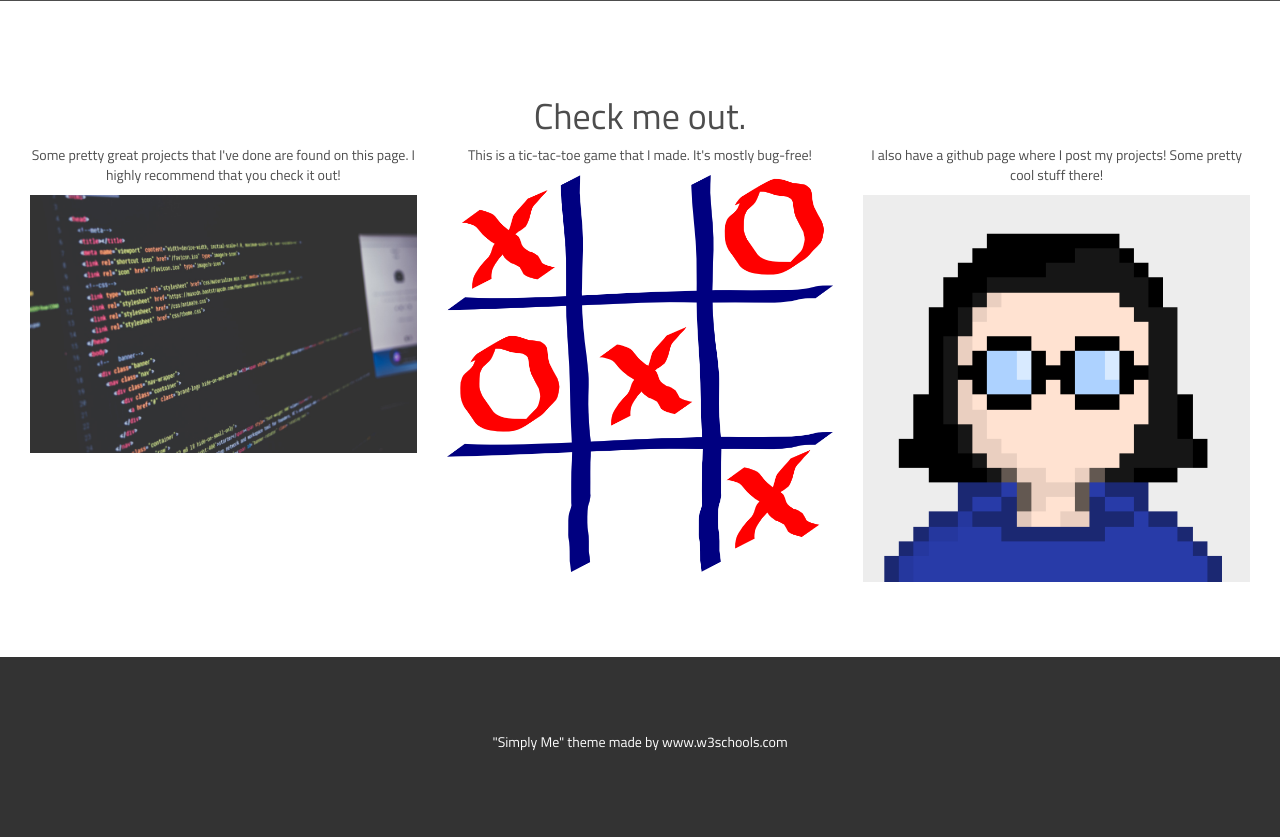
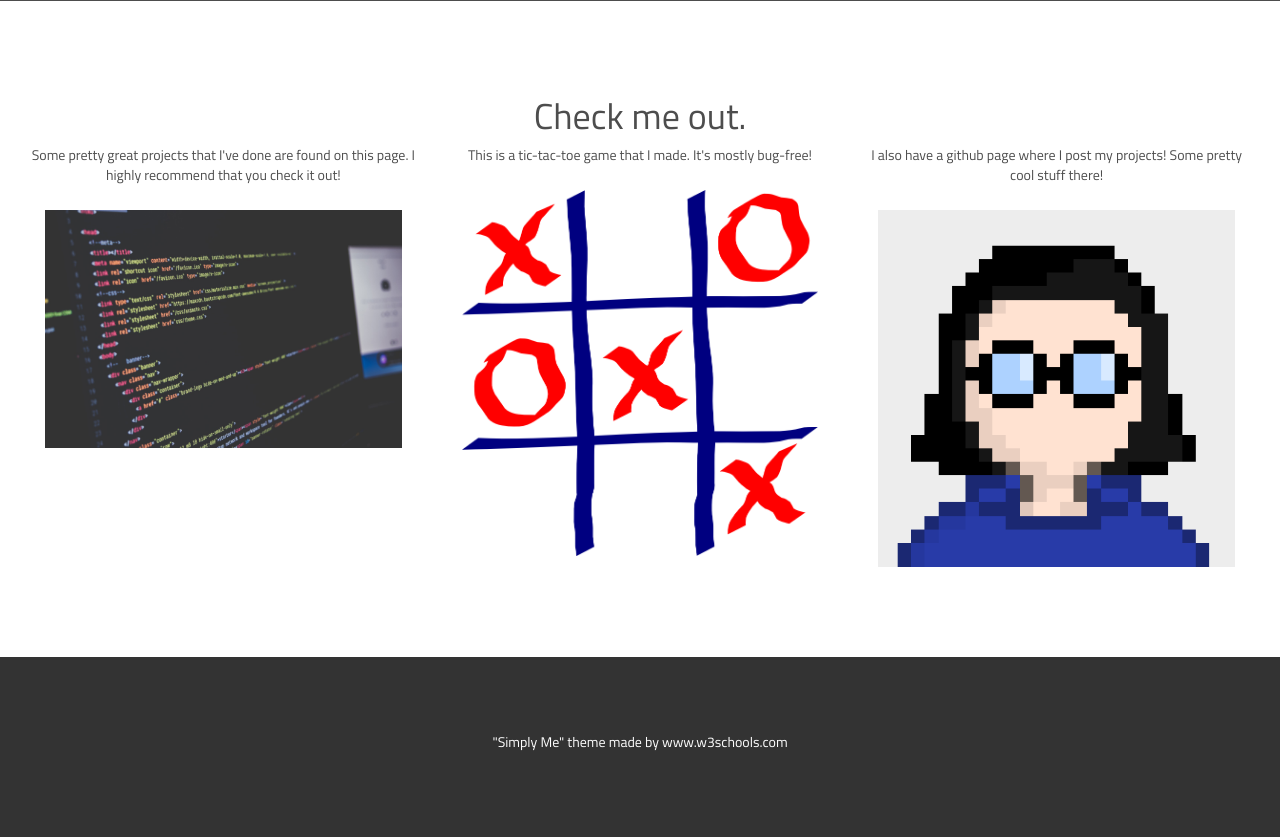
Before and after one commit to jkings454/CSIS-2440-Projects, a PHP site: page /simplyme.html in a window 1280 px wide. Shown: the part 945-1782 px from the top of the page. Run offline with PHP 8.4, Linux system fonts and the light colour scheme; some libraries are stand-ins or nearby versions.

Commit message:
Minor styling for SimplyMe

```diff
--- a/assets/simplyme.css
+++ b/assets/simplyme.css
@@ -66,4 +66,7 @@ body {
     color: #00e6ac !important;
     background-color: #f2f2f2 !important; }
 
+.padme {
+  padding: 15px 15px 15px 15px; }
+
 /*# sourceMappingURL=simplyme.css.map */
--- a/assets/simplyme.scss
+++ b/assets/simplyme.scss
@@ -82,3 +82,6 @@ body {
     }
   }
 }
+.padme {
+  padding: 15px 15px 15px 15px;
+}
--- a/simplyme.html
+++ b/simplyme.html
@@ -56,16 +56,16 @@
         <div class = "col-sm-4 scroll-in">
             <p>Some pretty great projects that I've done are found on this page.
                 I highly recommend that you check it out!</p>
-            <a href = 'projects.html'><img src = 'assets/images/code.jpg' class='img-responsive'/></a>
+            <a href = 'projects.html'><img src = 'assets/images/code.jpg' class='img-responsive padme'/></a>
         </div>
         <div class = "col-sm-4 scroll-in">
             <p>This is a tic-tac-toe game that I made. It's mostly bug-free!</p>
-            <a href = 'tictactoe.html'><img src = 'assets/images/tictactoe.png' class='img-responsive'/></a>
+            <a href = 'tictactoe.html'><img src = 'assets/images/tictactoe.png' class='img-responsive padme'/></a>
         </div>
         <div class = "col-sm-4 scroll-in">
             <p>I also have a github page where I post my projects! Some pretty cool stuff there!</p>
             <a href="https://github.com/jkings454"><img src='assets/images/mygithub.png'
-                class='img-responsive'/></a>
+                class='img-responsive padme'/></a>
         </div>
     </div>
     <footer class = 'container-fluid bg-4 text-center'>
```
Also changed, not shown: 1 other file.
